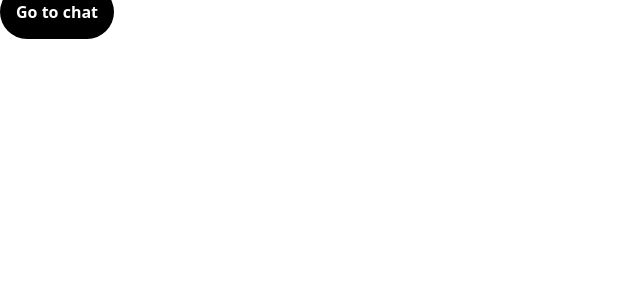
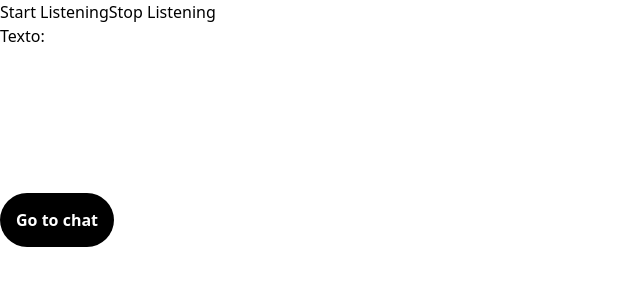
Before and after one commit to odracirdev/cv-maker, a React (Vite) app in the folder frontend/: page / in a window 1280 px wide. Shown: the top 300 px of the page, without its empty margins (0-640 px from the left). Built offline with nearby package versions, Linux system fonts and the light colour scheme.

Commit message:
feat: ✨ add speech recognition

```diff
--- /dev/null
+++ b/frontend/src/hooks/useSpeechaRecognitionHook.ts
@@ -0,0 +1,48 @@
+import { useEffect, useState } from "react";
+
+let recognition: any = null;
+if ("webkitSpeechRecognition" in window) {
+  recognition = new webkitSpeechRecognition();
+  recognition.continuous = true;
+  recognition.lang = "en-US";
+}
+
+const useSpeechRecognition = () => {
+  const [text, setText] = useState("");
+  const [isListening, setIsListening] = useState(false);
+
+  useEffect(() => {
+    if (!recognition) return;
+
+    recognition.onresult = (event: SpeechRecognitionEvent) => {
+      console.log("onresult event: ", event);
+      recognition.stop();
+      setIsListening(false);
+      const transcript = event.results[0][0].transcript;
+      setText(transcript);
+    };
+  }, []);
+
+  const startListening = () => {
+    if (!recognition) return;
+    setText('');
+    setIsListening(true);
+    recognition.start();
+  };
+
+  const stopListening = () => {
+    if (!recognition) return;
+    setIsListening(false);
+    recognition.stop();
+  };
+
+  return {
+    text,
+    isListening,
+    startListening,
+    stopListening,
+    hasRecognitionSupport: !!recognition,
+  };
+};
+
+export default useSpeechRecognition;
--- a/frontend/src/pages/home/Home.tsx
+++ b/frontend/src/pages/home/Home.tsx
@@ -1,12 +1,39 @@
 import React from 'react';
+import useSpeechRecognition from '@/hooks/useSpeechaRecognitionHook';
 import { Link } from 'react-router-dom';
 
 const Home: React.FC = () => {
+  const {
+    text,
+    startListening,
+    stopListening,
+    isListening,
+    hasRecognitionSupport,
+  } = useSpeechRecognition();
+
   return (
-    <>
-      <Link to='/chat' className='bg-black rounded-full text-white font-semibold p-4'>Go to chat</Link>
-    </>
-);
+    <div>
+      {hasRecognitionSupport ? (
+        <>
+          <div>
+            <button onClick={startListening}>Start Listening</button>
+            <button onClick={stopListening} disabled={!isListening}>Stop Listening</button>
+          </div>
+
+          {isListening ? (
+            <div>Navegador escuchando...</div>
+          ) : null}
+
+          <div>
+            <p>Texto: {text}</p>
+          </div>
+        </>
+      ) : (
+        <h1>Navegador no soportado</h1>
+      )}
+      <Link to='/chat' className='relative top-40 bg-black rounded-full text-white font-semibold p-4'>Go to chat</Link>
+    </div>
+  );
 };
 
 export default Home;
--- a/package.json
+++ b/package.json
@@ -26,6 +26,7 @@
     "./**/*.yml": "prettier --cache --write \"./**/*.yml\""
   },
   "dependencies": {
+    "@types/dom-speech-recognition": "0.0.4",
     "turbo": "2.0.6"
   },
   "devDependencies": {
```
Also changed, not shown: 1 other file (tests, documents, lock files or other folders).
